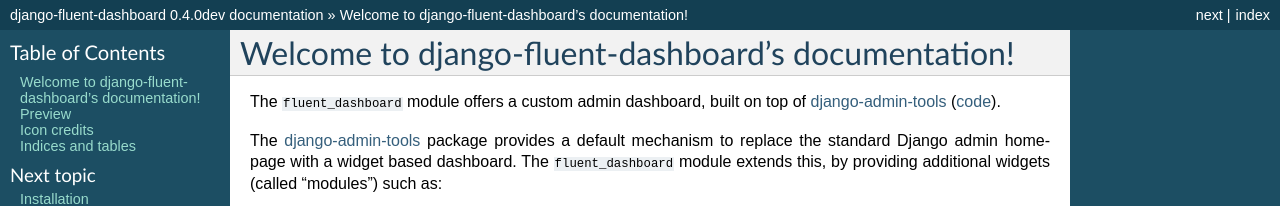
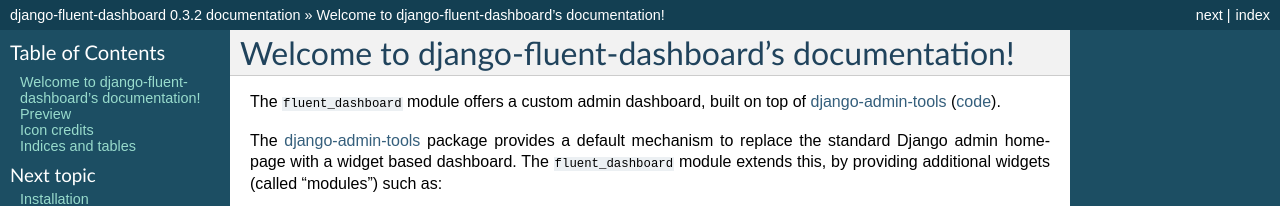
Before and after one commit to django-fluent/django-fluent-dashboard, a Sphinx documentation site: the page built from docs/index.rst, in a window 1280 px wide and 900 px high. Shown: the top 206 px of the window. Built offline with Sphinx 7.4.7, drawn with Linux system fonts in a browser that asks for light colours; some of the changed text lies outside the part shown.

Commit message:
Set version number to 0.3.2

```diff
--- a/CHANGES.rst
+++ b/CHANGES.rst
@@ -1,4 +1,4 @@
-Changes in version 0.4.0
+Changes in version 0.3.2
 ------------------------
 
 * Fix dashboard icons when admin is mounted in a subpath (e.g. ``/en/admin/``)
--- a/docs/conf.py
+++ b/docs/conf.py
@@ -53,9 +53,9 @@
 # built documents.
 #
 # The short X.Y version.
-version = '0.4.0'
+version = '0.3.2'
 # The full version, including alpha/beta/rc tags.
-release = '0.4.0dev'
+release = '0.3.2'
 
 # The language for content autogenerated by Sphinx. Refer to documentation
 # for a list of supported languages.
--- a/setup.py
+++ b/setup.py
@@ -15,7 +15,7 @@
 
 setup(
     name='django-fluent-dashboard',
-    version='0.4.0dev',
+    version='0.3.2',
     license='Apache License, Version 2.0',
 
     install_requires=[
```
